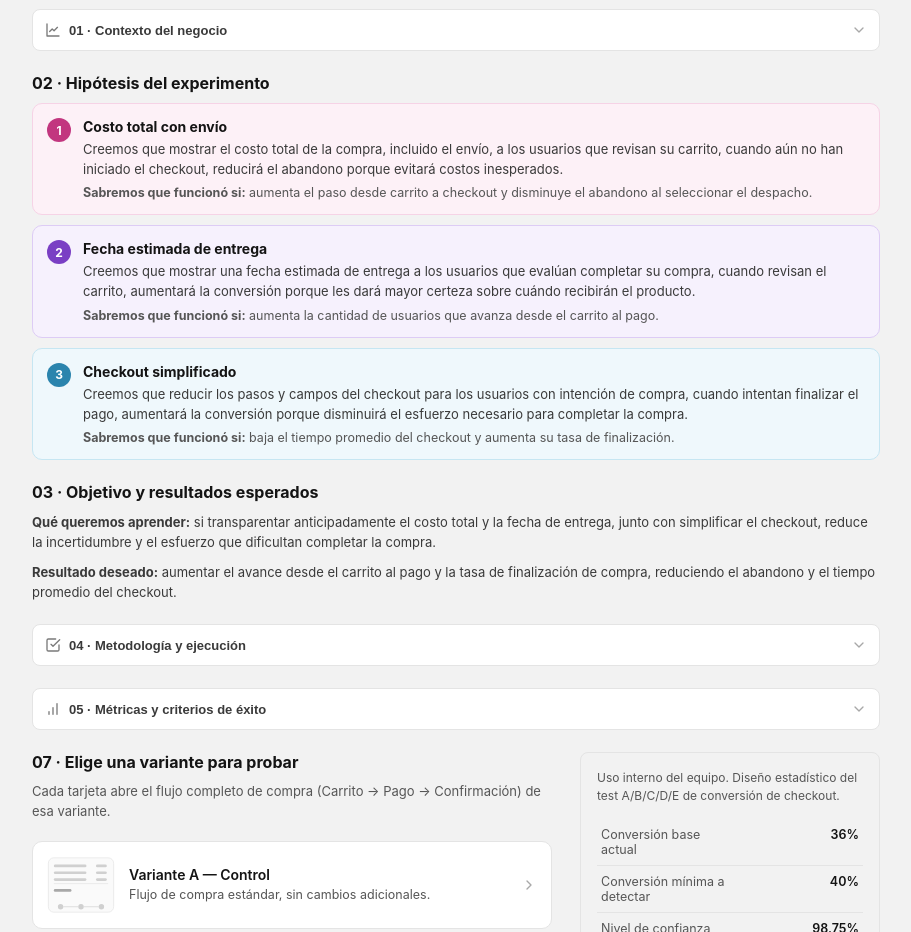
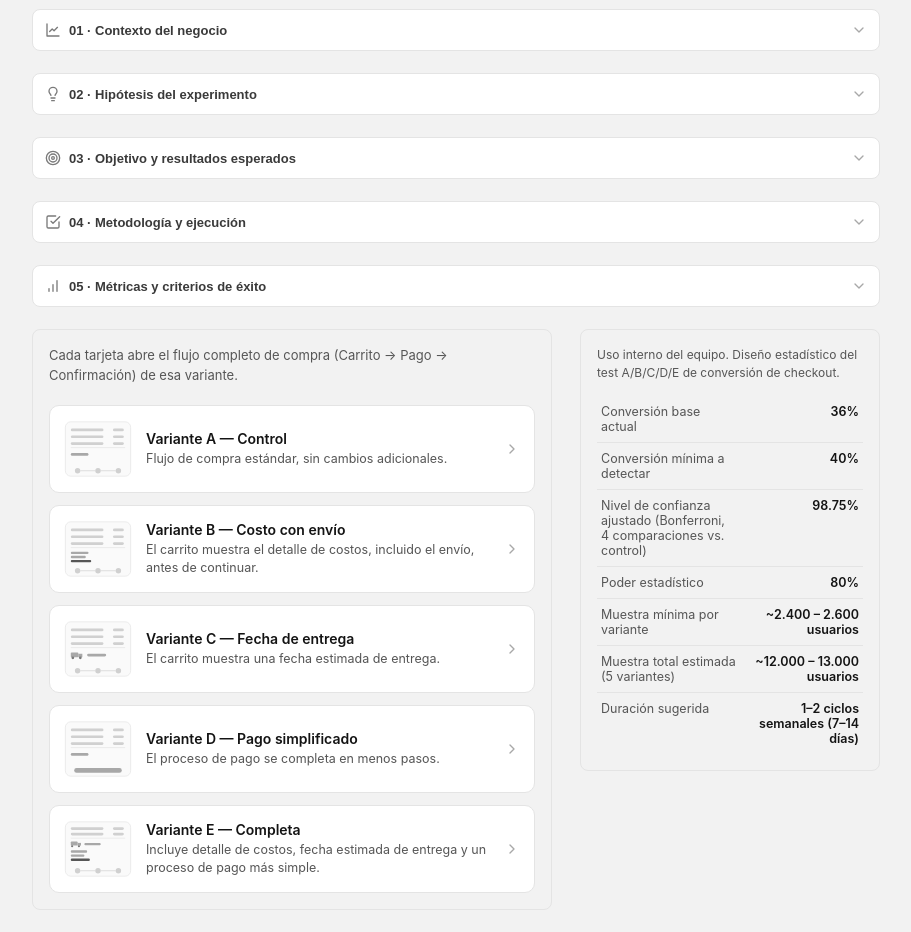
Before and after one commit to NicoleMatusP/experimentoDiplo, a plain HTML site: page index.html in a window 1280 px wide. Shown: the part 220-1152 px from the top of the page, without its empty margins (184-1095 px from the left). Drawn offline with Linux system fonts and the light colour scheme.

Commit message:
Convert hipótesis, objetivo and variantes sections to the same collapsible accordion format
Co-Authored-By: Claude Sonnet 5 <noreply@anthropic.com>

```diff
--- a/index.html
+++ b/index.html
@@ -72,7 +72,13 @@
 
   <!-- 3. HIPÓTESIS DEL EXPERIMENTO -->
   <section class="page-section" id="hipotesis">
-    <h2 class="section-heading">02 · Hipótesis del experimento</h2>
+    <button class="accordion-toggle" id="btnToggleHypothesis" aria-controls="panel-hypothesis" aria-expanded="false">
+      <svg class="icon" viewBox="0 0 24 24" fill="none" stroke="currentColor" stroke-width="2" stroke-linecap="round" stroke-linejoin="round"><path d="M9 18h6"></path><path d="M10 22h4"></path><path d="M15.09 14c.18-.98.65-1.74 1.41-2.5A4.65 4.65 0 0 0 18 8 6 6 0 0 0 6 8c0 1 .23 2.23 1.5 3.5.75.75 1.22 1.5 1.41 2.5"></path></svg>
+      <span class="accordion-toggle-label">02 · Hipótesis del experimento</span>
+      <svg class="icon accordion-chevron" viewBox="0 0 24 24" fill="none" stroke="currentColor" stroke-width="2" stroke-linecap="round" stroke-linejoin="round"><polyline points="6 9 12 15 18 9"></polyline></svg>
+    </button>
+
+    <div class="accordion-panel hidden" id="panel-hypothesis">
     <div class="hypothesis-list">
 
       <div class="hypothesis-card hyp-1">
@@ -103,13 +109,21 @@
       </div>
 
     </div>
+    </div>
   </section>
 
   <!-- 4. OBJETIVO Y RESULTADOS ESPERADOS -->
   <section class="page-section" id="objetivo">
-    <h2 class="section-heading">03 · Objetivo y resultados esperados</h2>
+    <button class="accordion-toggle" id="btnToggleObjective" aria-controls="panel-objective" aria-expanded="false">
+      <svg class="icon" viewBox="0 0 24 24" fill="none" stroke="currentColor" stroke-width="2" stroke-linecap="round" stroke-linejoin="round"><circle cx="12" cy="12" r="10"></circle><circle cx="12" cy="12" r="6"></circle><circle cx="12" cy="12" r="2"></circle></svg>
+      <span class="accordion-toggle-label">03 · Objetivo y resultados esperados</span>
+      <svg class="icon accordion-chevron" viewBox="0 0 24 24" fill="none" stroke="currentColor" stroke-width="2" stroke-linecap="round" stroke-linejoin="round"><polyline points="6 9 12 15 18 9"></polyline></svg>
+    </button>
+
+    <div class="accordion-panel hidden" id="panel-objective">
     <p class="section-text"><strong>Qué queremos aprender:</strong> si transparentar anticipadamente el costo total y la fecha de entrega, junto con simplificar el checkout, reduce la incertidumbre y el esfuerzo que dificultan completar la compra.</p>
     <p class="section-text"><strong>Resultado deseado:</strong> aumentar el avance desde el carrito al pago y la tasa de finalización de compra, reduciendo el abandono y el tiempo promedio del checkout.</p>
+    </div>
   </section>
 
   <!-- 5, 6, 7. METODOLOGÍA, PÚBLICO OBJETIVO Y DURACIÓN -->
@@ -211,7 +225,13 @@
 
   <!-- 10. LAS 5 VARIANTES A PROBAR -->
   <section class="page-section" id="variantes">
-  <h2 class="section-heading">07 · Elige una variante para probar</h2>
+  <button class="accordion-toggle" id="btnToggleVariants" aria-controls="panel-variants" aria-expanded="false">
+    <svg class="icon" viewBox="0 0 24 24" fill="none" stroke="currentColor" stroke-width="2" stroke-linecap="round" stroke-linejoin="round"><rect x="3" y="3" width="7" height="7"></rect><rect x="14" y="3" width="7" height="7"></rect><rect x="3" y="14" width="7" height="7"></rect><rect x="14" y="14" width="7" height="7"></rect></svg>
+    <span class="accordion-toggle-label">07 · Elige una variante para probar</span>
+    <svg class="icon accordion-chevron" viewBox="0 0 24 24" fill="none" stroke="currentColor" stroke-width="2" stroke-linecap="round" stroke-linejoin="round"><polyline points="6 9 12 15 18 9"></polyline></svg>
+  </button>
+
+  <div class="accordion-panel hidden" id="panel-variants">
   <p class="page-intro">Cada tarjeta abre el flujo completo de compra (Carrito → Pago → Confirmación) de esa variante.</p>
 
   <div class="variant-list">
@@ -344,6 +364,7 @@
     </a>
 
   </div>
+  </div>
   </section>
 
   </div>
--- a/styles.css
+++ b/styles.css
@@ -405,7 +405,13 @@ html {
     width: 300px;
     flex-shrink: 0;
   }
-  .factsheet-panel .accordion-toggle { display: none; }
+  /* En desktop, la columna de variantes y la ficha estadística se ven
+     siempre desplegadas (sin botón), como un panel fijo al lado del otro. */
+  #variantes .accordion-toggle,
+  .factsheet-panel .accordion-toggle {
+    display: none;
+  }
+  #variantes .accordion-panel.hidden,
   .factsheet-panel .accordion-panel.hidden {
     display: block !important;
     margin-top: 0;
```
